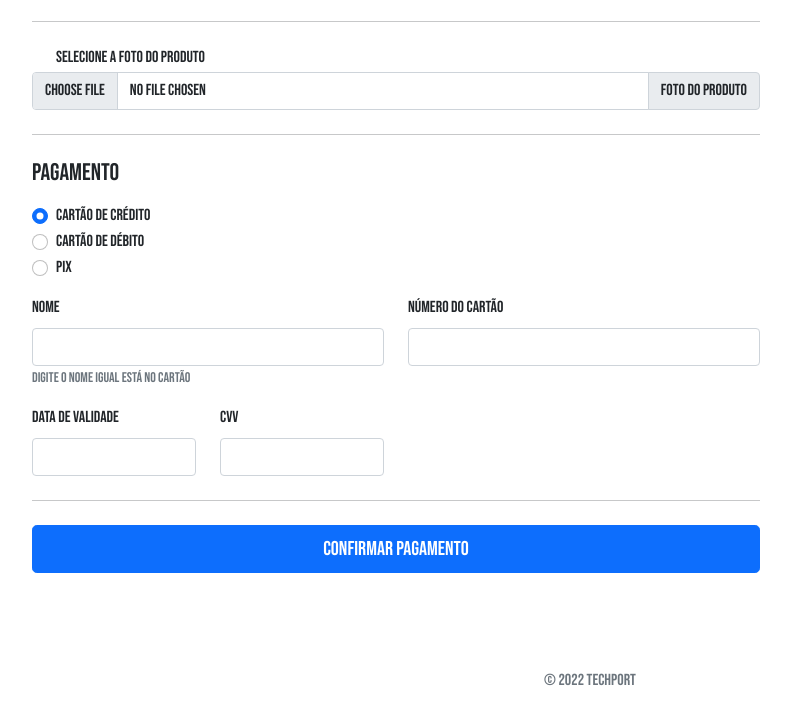
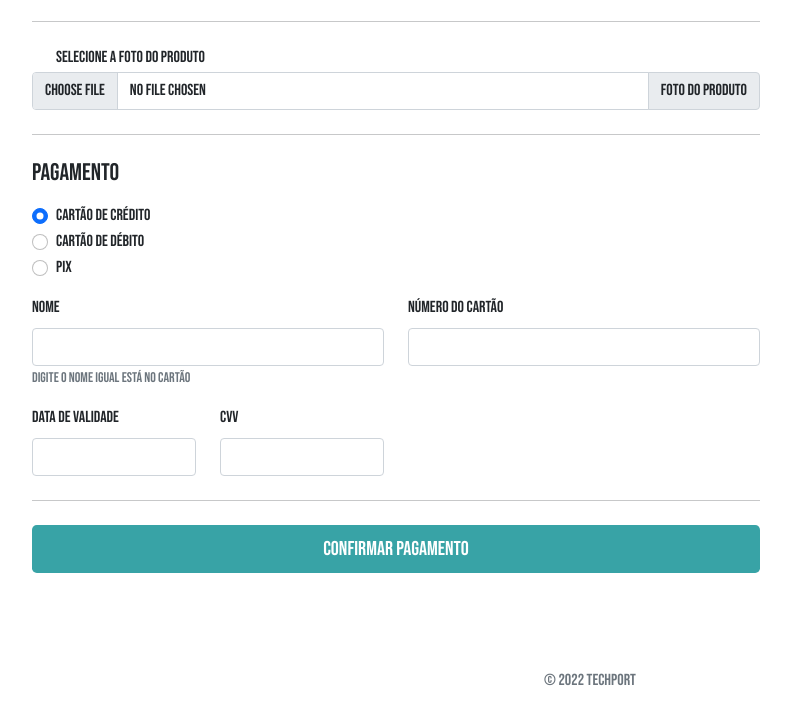
Before and after one commit to danilolima17/Techport, a plain HTML site: page checkout.html in a window 1280 px wide. Shown: the part 870-1595 px from the top of the page, without its empty margins (50-841 px from the left). Drawn offline with Linux system fonts and the light colour scheme.

Commit message:
atualizacao 5

```diff
--- a/checkout.html
+++ b/checkout.html
@@ -242,7 +242,7 @@
 
                 <hr class="my-4">
 
-                <button class="w-100 btn btn-primary btn-lg btn-end" type="submit">Confirmar Pagamento</button>
+                <button class="w-100 btn btn-lg btn-end" style="background-color: #38A3A6; color: #fff;" type="submit">Confirmar Pagamento</button>
               </form>
             </div>
           </div>
```
